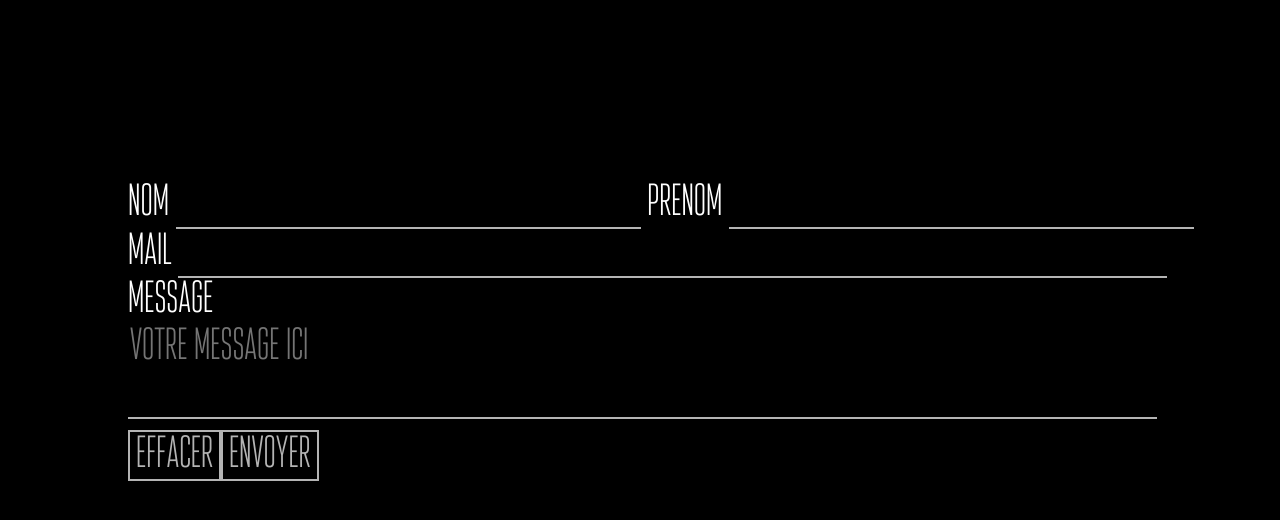
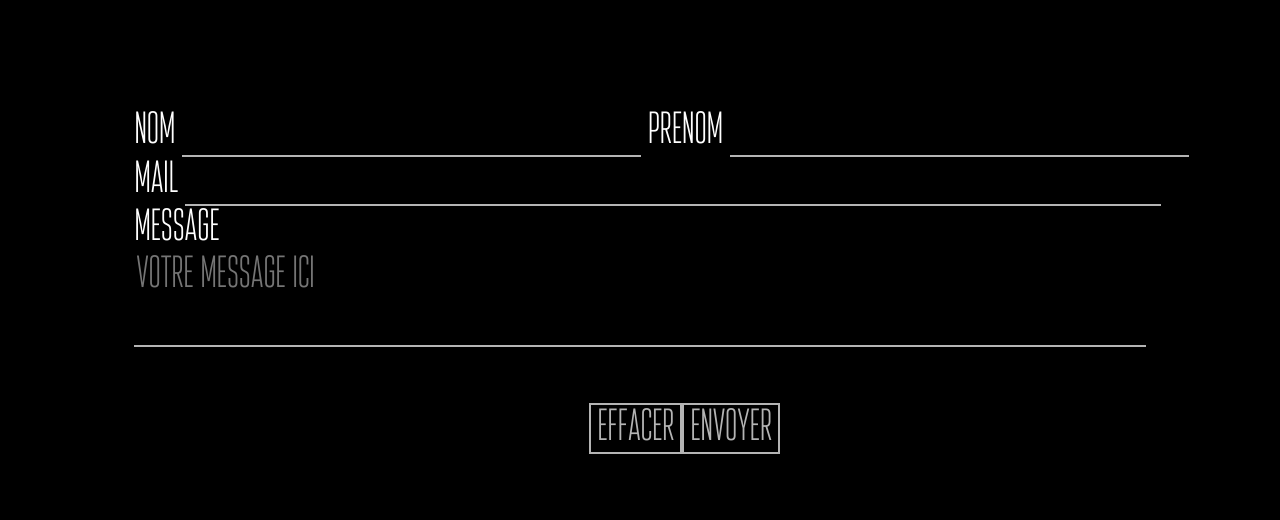
Before and after one commit to CamilleEstanguet/wartpped-1, a plain HTML site: page contact.html in a window 1280 px wide. Shown: the part 140-660 px from the top of the page. Drawn offline with Linux system fonts and the light colour scheme.

Commit message:
updateToFlex

```diff
--- a/contact.html
+++ b/contact.html
@@ -31,11 +31,17 @@
     </header>
 
     <form class="formulaire-contact">
-        Nom <input type="text">
-        Prenom <input type="text"><br>
-        Mail <input type="email"><br>
-        Message <br><textarea placeholder="Votre message ici"></textarea><br>
-        <input type="reset" value="Effacer"><input type="submit" value="Envoyer">
+        <div class="lesInfos">
+            <label>Nom </label><input type="text">
+            <label>Prenom </label><input type="text"><br>
+            <label>Mail </label><input type="email">
+        </div>
+        <div class="leMessage">
+        <label>Message </label><br><textarea placeholder="Votre message ici"></textarea>
+        </div><br>
+        <div class="lesBoutons">
+            <input type="reset" value="Effacer"><input type="submit" value="Envoyer">
+        </div>
     </form>
 </body>
 
--- a/style.css
+++ b/style.css
@@ -175,13 +175,28 @@ header{
 
 /* === CONTACT === */
 .formulaire-contact{
-    position: fixed;
+    display: flex;
+    flex-direction: column;
     font-family: "Attentica";
     font-size: 45px;
     color: white;
     width: 90%;
-    top: 40%;
-    left: 10%;
+    margin: 10% 0 0 10%;
+}
+.lesInfos{
+    width: 100%;
+}
+.leMessage{
+    width: 99.5%;
+}
+.lesBoutons{
+    margin-left: 40%;
+}
+label:last-child{
+    display: block;
+    text-align: center;
+    width: 89%;
+    text-align: center;
 }
 input[type=text], input[type=email], textarea, input[type=submit], input[type=reset]{
     background-color: transparent;
@@ -200,11 +215,9 @@ input[type=email]{
 textarea{
     width: 89%;
     resize: none;
-    grid-row: 5;
 }
 input[type=reset], input[type=submit]{
     border: 2px solid var(--grey-simple);
-    /* justify-content: center; */
 }
 
 input[type=text]:hover, input[type=text]:focus, input[type=email]:hover, input[type=email]:focus, textarea:hover, textarea:active{
```
